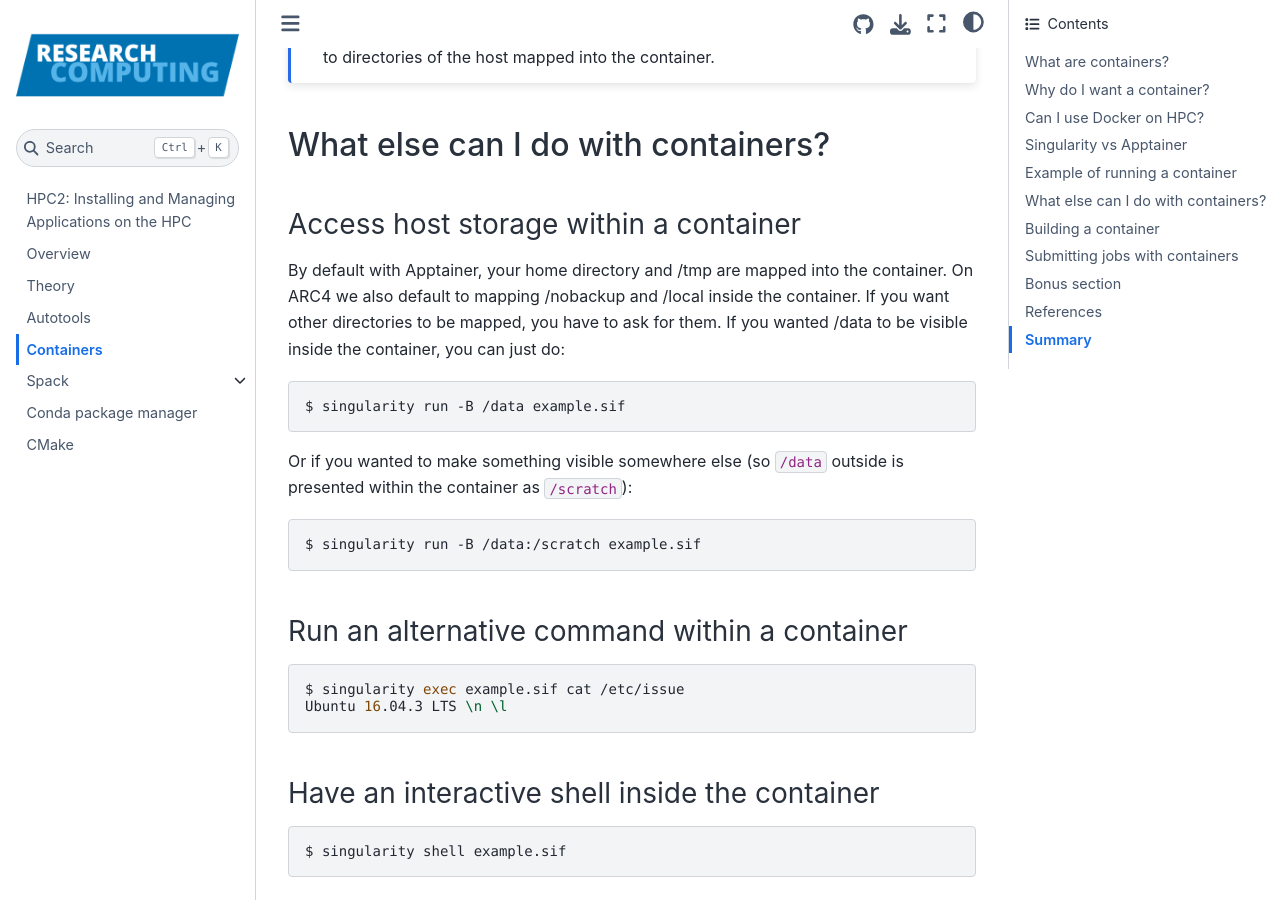
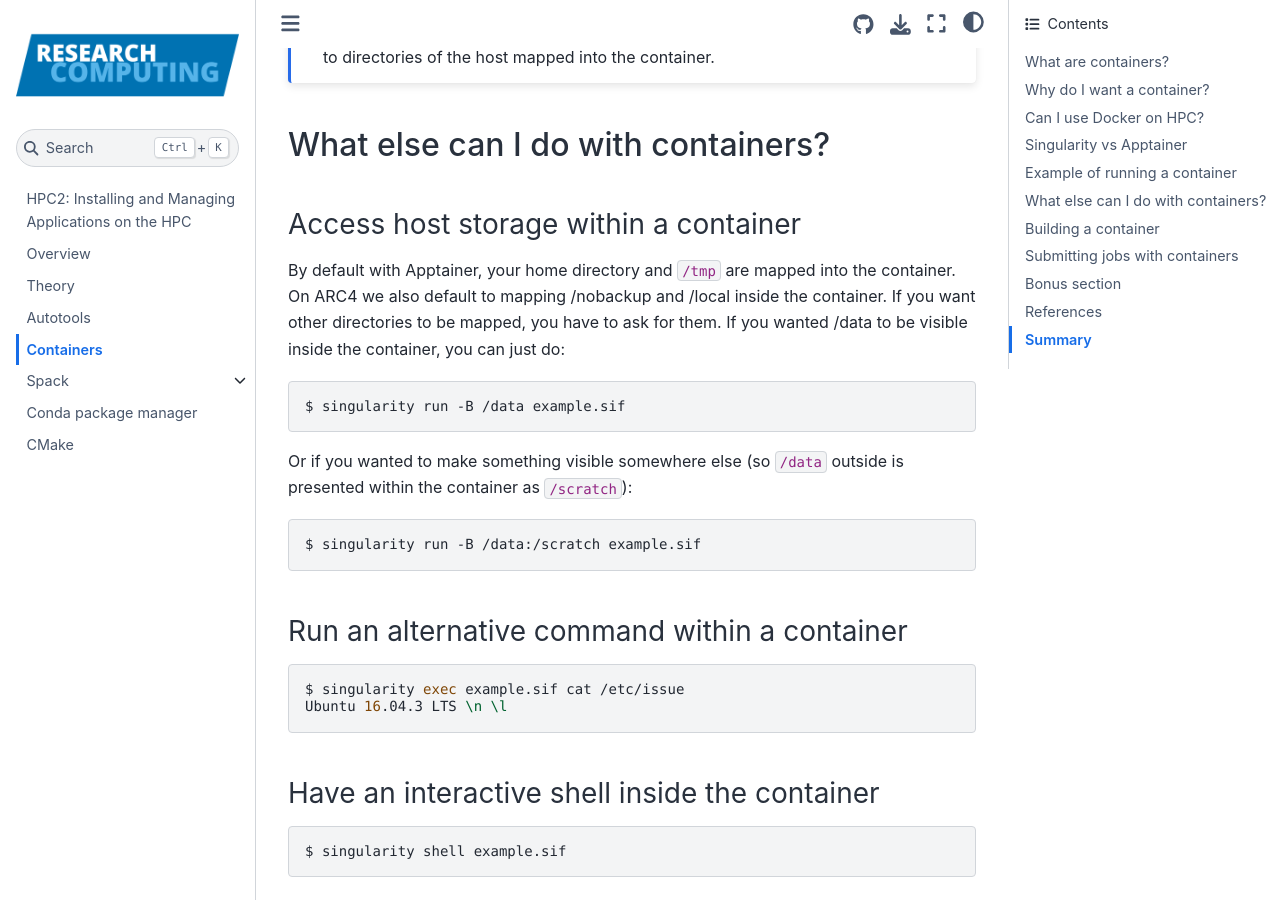
Before and after one commit to ARCTraining/hpc2-software, a Jupyter Book: the page built from book/course/containers.md, in a window 1280 px wide and 900 px high, scrolled down 3083 px. Built offline with Jupyter Book 1.0.4 settings and Sphinx 7.4.7 and the Sphinx Book theme 1.1.4, drawn with Linux system fonts in a browser that asks for light colours.

```diff
--- a/book/course/containers.md
+++ b/book/course/containers.md
@@ -129,7 +129,7 @@ to directories of the host mapped into the container.
 
 ### Access host storage within a container
 
-By default with Apptainer, your home directory and /tmp are mapped into the
+By default with Apptainer, your home directory and `/tmp` are mapped into the
 container.  On ARC4 we also default to mapping /nobackup and /local inside the
 container.  If you want other directories to be mapped, you have to ask for
 them.  If you wanted /data to be visible inside the container, you can just do:
```
